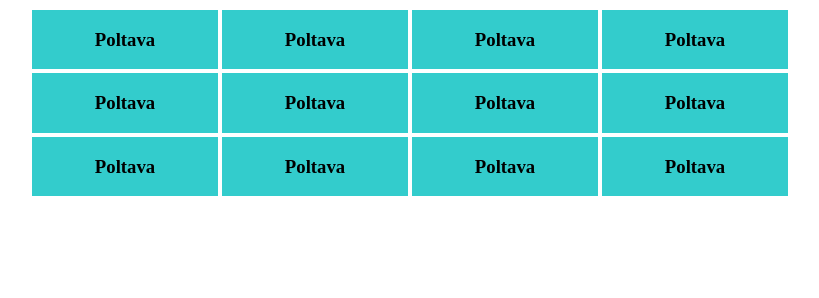
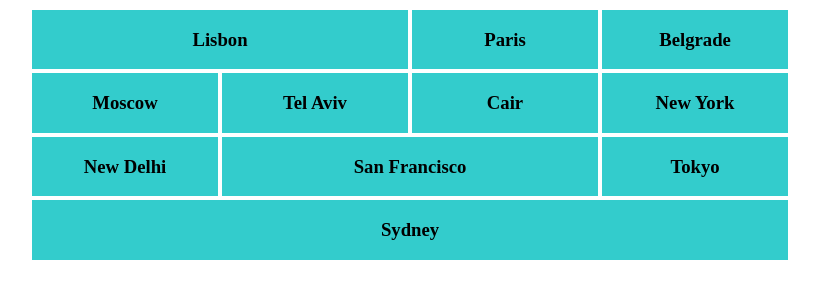
Before and after one commit to sashka792/css-weather-forecast, a plain HTML site: page index.html in a window 1280 px wide. Shown: the whole page, without its empty margins (230-1049 px from the left). Drawn offline with Linux system fonts and the light colour scheme.

Commit message:
add styles for cities

```diff
--- a/css/style.css
+++ b/css/style.css
@@ -40,8 +40,8 @@ body {
     width: 50%;
 }
 .ba-w100{
-    width: 100;
+    width: 100%;
 }
 .ba-lisbon{
-
+    background-color:
 }
--- a/index.html
+++ b/index.html
@@ -11,42 +11,39 @@
     <div class="ba-container">
         <main>
             <ul class="ba-cities-list">
-                <li class="ba-city">
-                    <h3>Poltava</h3>
+                <li class="ba-city ba-w50">
+                    <h3>Lisbon</h3>
                     <span></span>
                 </li>
                 <li class="ba-city">
-                    <h3>Poltava</h3>
+                    <h3>Paris</h3>
                 </li>
                 <li class="ba-city">
-                    <h3>Poltava</h3>
+                    <h3>Belgrade</h3>
                 </li>
                 <li class="ba-city">
-                    <h3>Poltava</h3>
+                    <h3>Moscow</h3>
                 </li>
                 <li class="ba-city">
-                    <h3>Poltava</h3>
+                    <h3>Tel Aviv</h3>
                 </li>
                 <li class="ba-city">
-                    <h3>Poltava</h3>
+                    <h3>Cair</h3>
                 </li>
                 <li class="ba-city">
-                    <h3>Poltava</h3>
+                    <h3>New York</h3>
                 </li>
                 <li class="ba-city">
-                    <h3>Poltava</h3>
+                    <h3>New Delhi</h3>
+                </li>
+                <li class="ba-city ba-w50">
+                    <h3>San Francisco</h3>
                 </li>
                 <li class="ba-city">
-                    <h3>Poltava</h3>
+                    <h3>Tokyo</h3>
                 </li>
-                <li class="ba-city">
-                    <h3>Poltava</h3>
-                </li>
-                <li class="ba-city">
-                    <h3>Poltava</h3>
-                </li>
-                <li class="ba-city">
-                    <h3>Poltava</h3>
+                <li class="ba-city ba-w100">
+                    <h3>Sydney</h3>
                 </li>
             </ul>
         </main>
```
